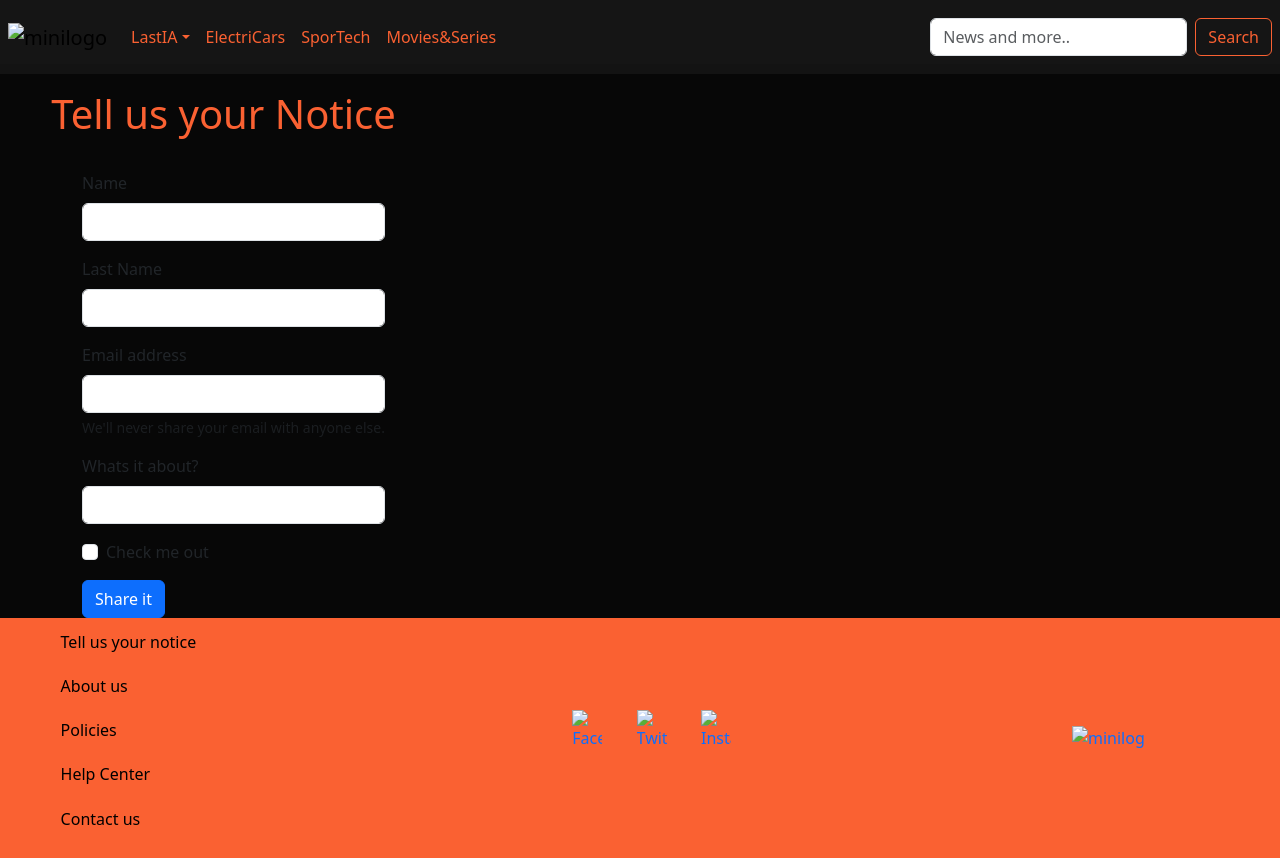
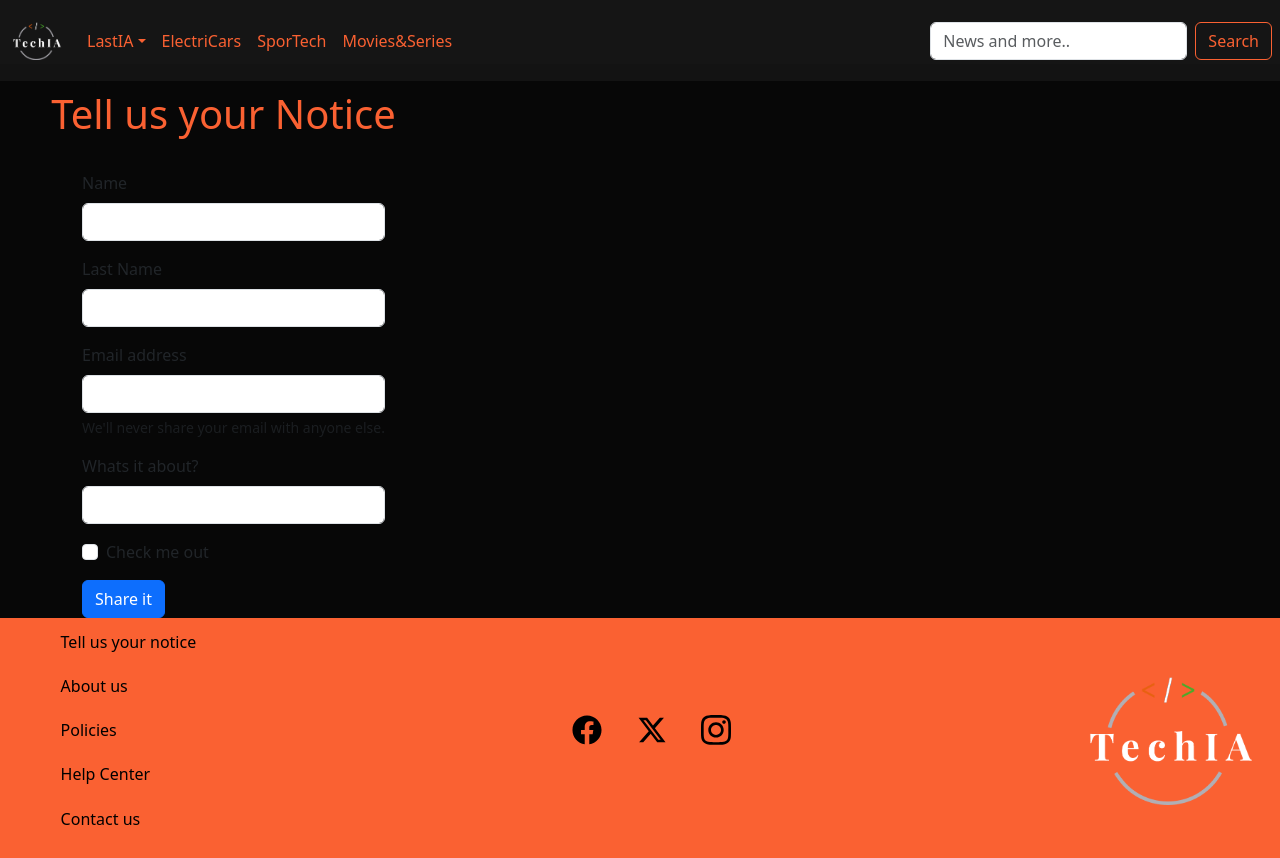
Before and after one commit to JIGordillo/TechaIA, a plain HTML site: page pages/joinus.html in a window 1280 px wide. Drawn offline with nearby package versions, Linux system fonts and the light colour scheme.

Commit message:
Assets folder changes

```diff
--- a/pages/joinus.html
+++ b/pages/joinus.html
@@ -16,7 +16,7 @@
   <nav class="navbar navbar-expand-lg navbar-expand-s navbar-m fixed-top " >
       <div class="container-fluid d-inline-flex p-2">
         <a class="navbar-brand" href="../index.html">
-          <img src="./Assest/icons/Logo/minilog2.png" alt="minilogo" width="55px" >
+          <img src="../Assets/icons/Logo/minilog2.png" alt="minilogo" width="55px" >
         </a>
         <button class="navbar-toggler"  type="button" data-bs-toggle="collapse"
          data-bs-target="#navbarSupportedContent" aria-controls="navbarSupportedContent" aria-expanded="false"
@@ -99,19 +99,19 @@
     <div class="footer-icons">
       <ul>
         <li><a href="https://www.facebook.com/">
-          <img src="../Assest/icons/facebook.svg" alt="Facebook"></a>
+          <img src="../Assets/icons/facebook.svg" alt="Facebook"></a>
         </li>
         <li><a href="https://www.x.com/">
-          <img src="../Assest/icons/x-twitter.svg" alt="Twitter"></a>
+          <img src="../Assets/icons/x-twitter.svg" alt="Twitter"></a>
         </li>
         <li><a href="https://www.instagrams.com/">
-          <img src="../Assest/icons/instagram.svg" alt="Instagram"></a>
+          <img src="../Assets/icons/instagram.svg" alt="Instagram"></a>
         </li>
       </ul>
     </div>
     <div class="logo-footer">
       <a href="../index.html">
-        <img src="../icons/Logo/minilog2.png" alt="minilog">
+        <img src="../Assets/icons/Logo/minilog2.png" alt="minilog">
       </a>
     </div>
     </section>
```
Also changed, not shown: index.html (+6 -6 lines), pages/movieexample.html (+5 -5 lines), pages/movies.html (+1 -1 lines), pages/noticeexample.html (+5 -5 lines).
